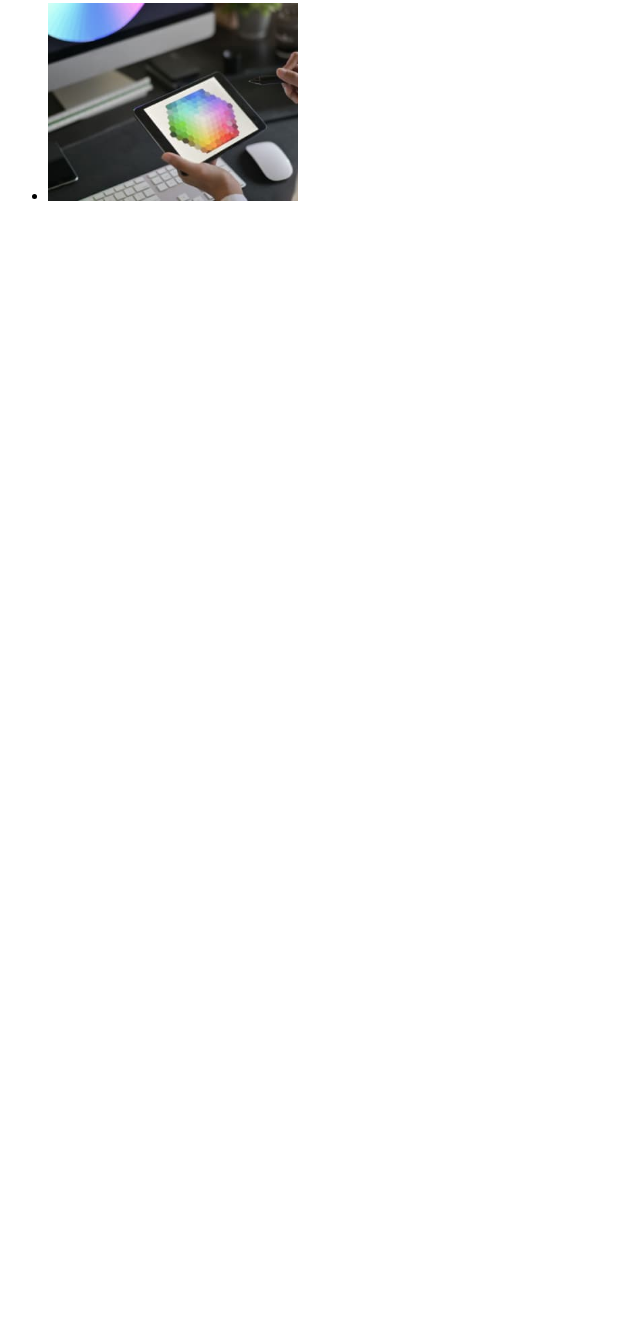
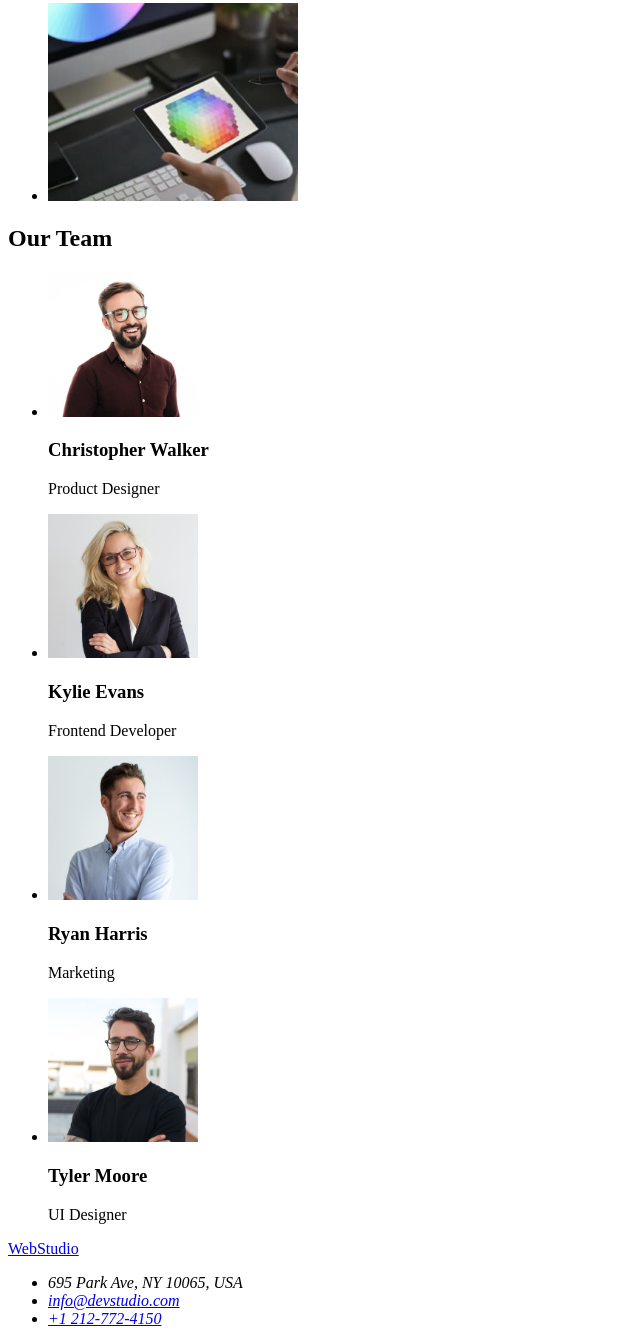
Before and after one commit to Cosmynn/goit-markup-hw-01, a plain HTML site: page index.html in a window 1280 px wide. Shown: the part 997-2341 px from the top of the page, without its empty margins (0-640 px from the left). Before the commit the page ends 1218 px from the top, so only its background shows below. Drawn offline with Linux system fonts and the light colour scheme.

Commit message:
last upgrade
last upgrade

```diff
--- a/index.html
+++ b/index.html
@@ -71,7 +71,41 @@
           <li><img src="./images/img3.jpg" alt="tableta" width="250" /></li>
         </ul>
       </section>
-      <section></section>
+      <section>
+        <h2>Our Team</h2>
+        <ul>
+          <li>
+            <img src="./images/img4.jpg" alt="baiat fara stil" width="150" />
+            <h3>Christopher Walker</h3>
+            <p>Product Designer</p>
+          </li>
+          <li>
+            <img src="./images/img5.jpg" alt="blonda suprema" width="150" />
+            <h3>Kylie Evans</h3>
+            <p>Frontend Developer</p>
+          </li>
+          <li>
+            <img src="./images/img6.jpg" alt="baiat cu viitor" width="150" />
+            <h3>Ryan Harris</h3>
+            <p>Marketing</p>
+          </li>
+          <li>
+            <img src="./images/img7.jpg" alt="baiat realizat" width="150" />
+            <h3>Tyler Moore</h3>
+            <p>UI Designer</p>
+          </li>
+        </ul>
+      </section>
     </main>
+    <footer>
+      <a href="#">WebStudio</a>
+      <address>
+        <ul>
+          <li>695 Park Ave, NY 10065, USA</li>
+          <li><a href="#">info@devstudio.com</a></li>
+          <li><a href="tel:+1 212-772-4150">+1 212-772-4150</a></li>
+        </ul>
+      </address>
+    </footer>
   </body>
 </html>
```
Also changed, not shown: images/img4.jpg (added), images/img5.jpg (added), images/img6.jpg (added), images/img7.jpg (added).
